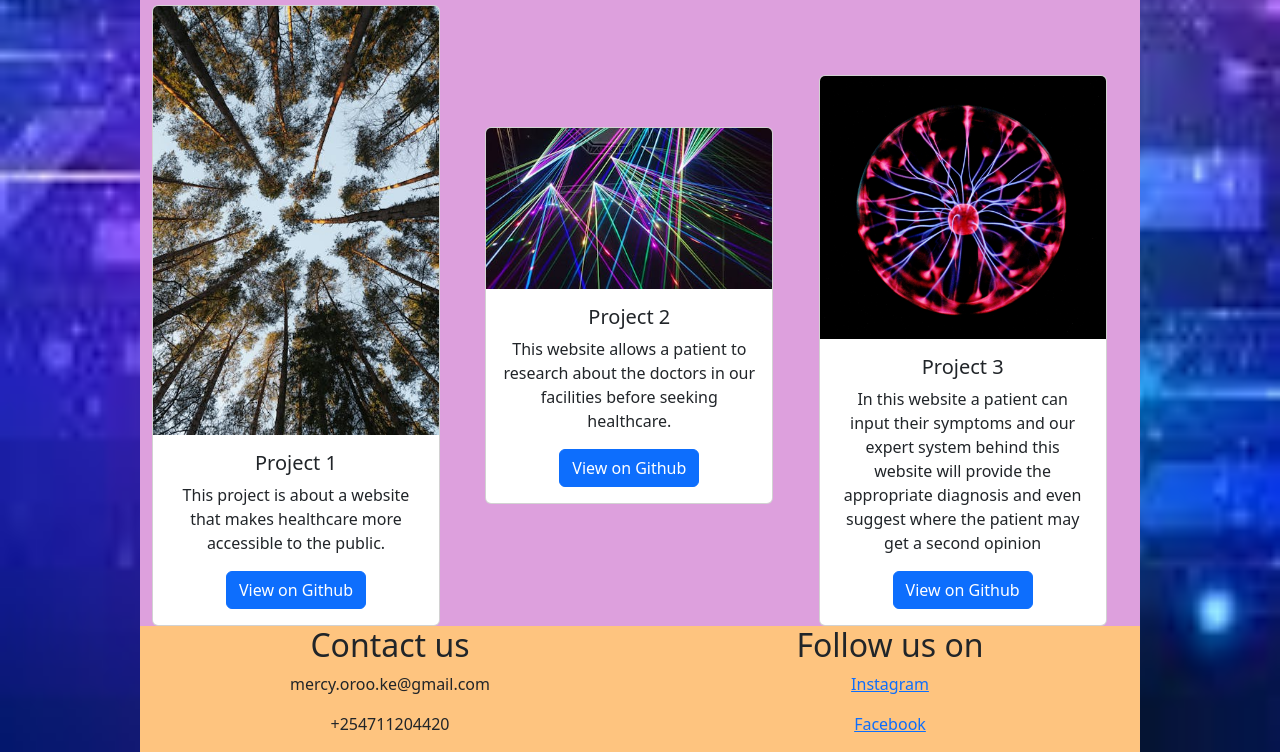
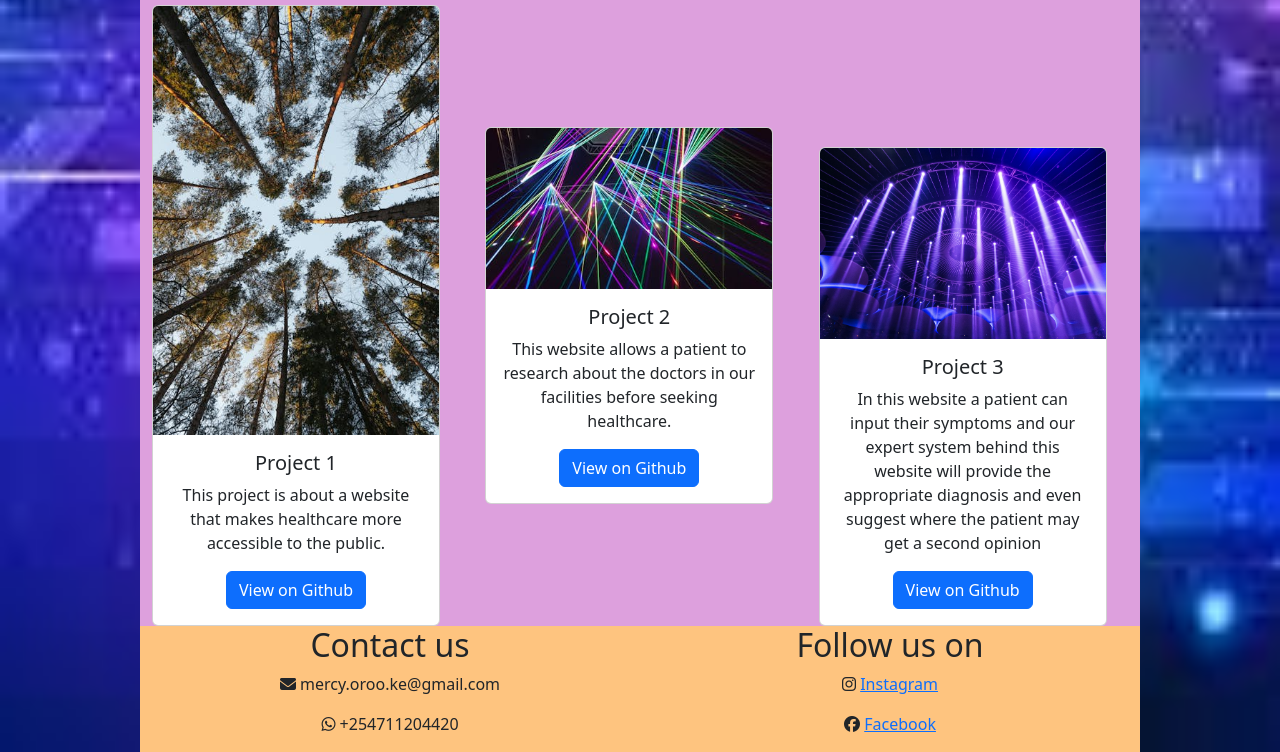
Before and after one commit to MercyOroo1/test3, a plain HTML site: page index.html in a window 1280 px wide. Shown: the part 722-1474 px from the top of the page. Drawn offline with nearby package versions, Linux system fonts and the light colour scheme.

Commit message:
second commit

```diff
--- a/index.html
+++ b/index.html
@@ -11,6 +11,8 @@
 </head>
 
 <body>
+  <script src="https://kit.fontawesome.com/cdf7f93c70.js" crossorigin="anonymous"></script>
+
   <div class="section">
     <div class="header-2">
       <h1 class="header"> Mercy Oroo's Portfolio</h1>
@@ -119,7 +121,7 @@
         </div>
         <div class="col align-self-end">
           <div class="card" style="width: 18rem;">
-            <img src="./Assets/pexels-pixabay-414860.jpg" class="card-img-top">
+            <img src="./Assets/pexels-wendy-wei-1555900.jpg" class="card-img-top">
             <div class="card-body">
               <h5 class="card-title">Project 3</h5>
               <p class="card-text"> In this website a patient can input their symptoms and our expert system behind this
@@ -135,14 +137,15 @@
     <section class="sect">
       <div>
         <h2> Contact us</h2>
-        <p> mercy.oroo.ke@gmail.com</p>
-        <p>+254711204420</P>
+        <p> <i class="fa-solid fa-envelope"></i> mercy.oroo.ke@gmail.com</p>
+        <p> <i class="fa-brands fa-whatsapp"></i> +254711204420</P>
       </div>
       <div>
         <h2> Follow us on</h2>
-
-        <p> <a id="ig" href="https://www.instagram.com/crazy_pandalady/" target="_blank"> Instagram</a> </p>
-        <p> <a id="fb" href=" https://www.facebook.com/profile.php?id=100080446660623" target="_blank">Facebook</a> </p>
+       <p> <i class="fa fa-instagram" aria-hidden="true"></i>
+         <a id="ig" href="https://www.instagram.com/crazy_pandalady/" target="_blank"> Instagram</a> </p>
+         <p> <i class="fa-brands fa-facebook"></i>
+          <a id="fb" href=" https://www.facebook.com/profile.php?id=100080446660623" target="_blank">Facebook</a> </p>
 
       </div>
     </section>
```
